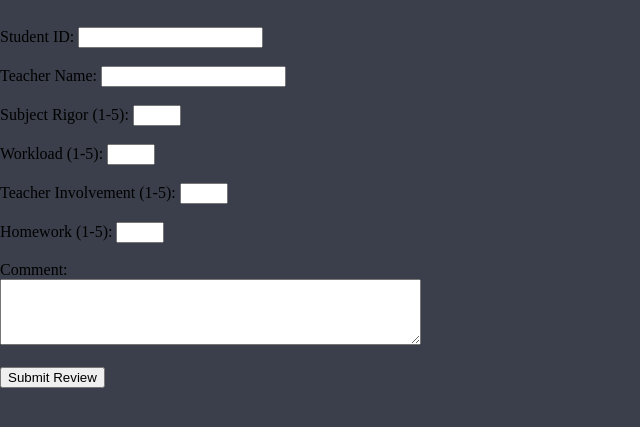
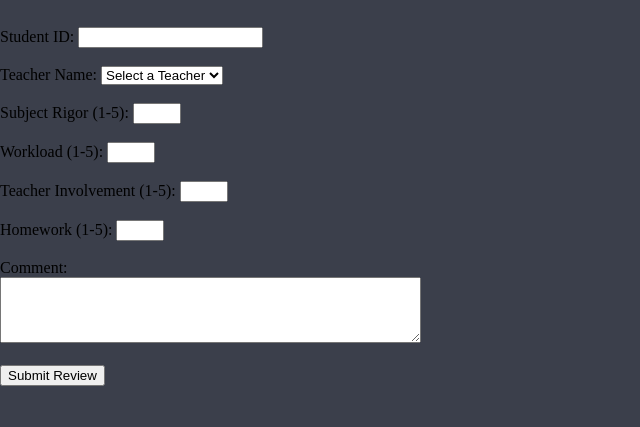
Before and after one commit to giratingame/ProjectPolaris, a plain HTML site: page public/review-submission.html in a window 1280 px wide. Shown: the part 61-488 px from the top of the page, without its empty margins (0-640 px from the left). Drawn offline with Linux system fonts and the light colour scheme.

Commit message:
Update review-submission.html

```diff
--- a/public/review-submission.html
+++ b/public/review-submission.html
@@ -15,7 +15,9 @@
         <input type="text" id="student-id" name="student-id"><br><br>
 
         <label for="teacher-name">Teacher Name:</label>
-        <input type="text" id="teacher-name" name="teacher-name"><br><br>
+        <select id="teacher-name" name="teacher-name">
+            <option value="">Select a Teacher</option>
+            </select><br><br>
 
         <label for="rigor-score">Subject Rigor (1-5):</label>
         <input type="number" id="rigor-score" name="rigor-score" min="1" max="5"><br><br>
```
